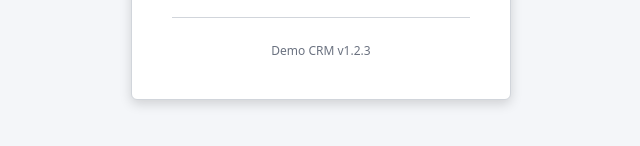
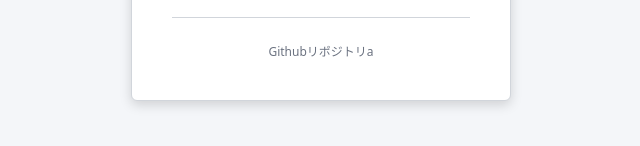
Before and after one commit to kolinz/SpecDrive-CRM, a plain HTML site: page frontend/public/login.html in a window 1280 px wide. Shown: the part 516-662 px from the top of the page, 319-959 px from the left. Drawn offline with Linux system fonts and the light colour scheme.

Commit message:
Update login.html

```diff
--- a/frontend/public/login.html
+++ b/frontend/public/login.html
@@ -97,7 +97,7 @@
 
       <hr class="login-divider">
 
-      <div class="login-form-footer">Demo CRM v1.2.3</div>
+      <div class="login-form-footer"><a href="https://github.com/kolinz/SpecDrive-CRM/" target="_blank">Githubリポジトリ</a>a</div>
     </div>
   </div>
 
```
